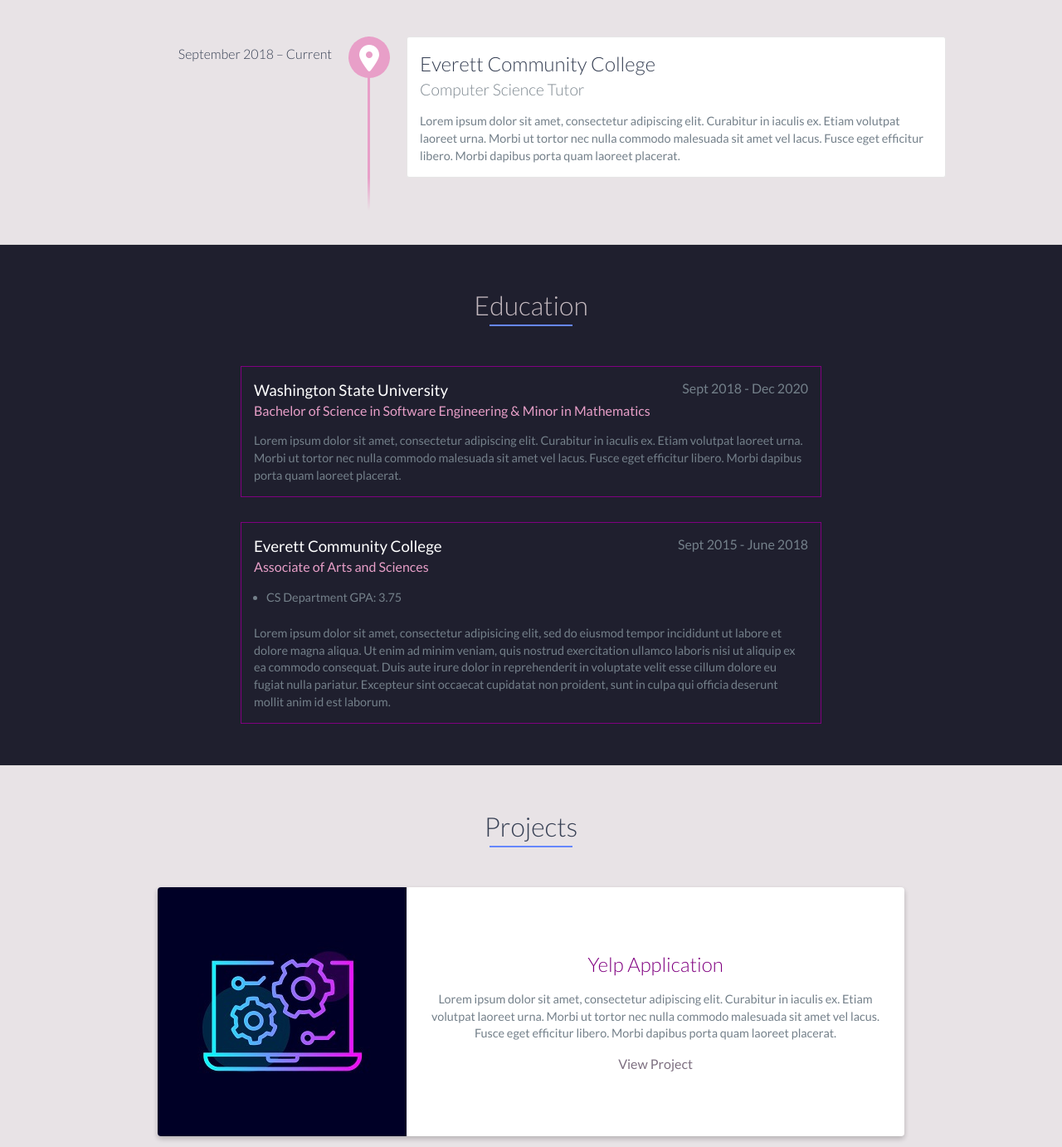
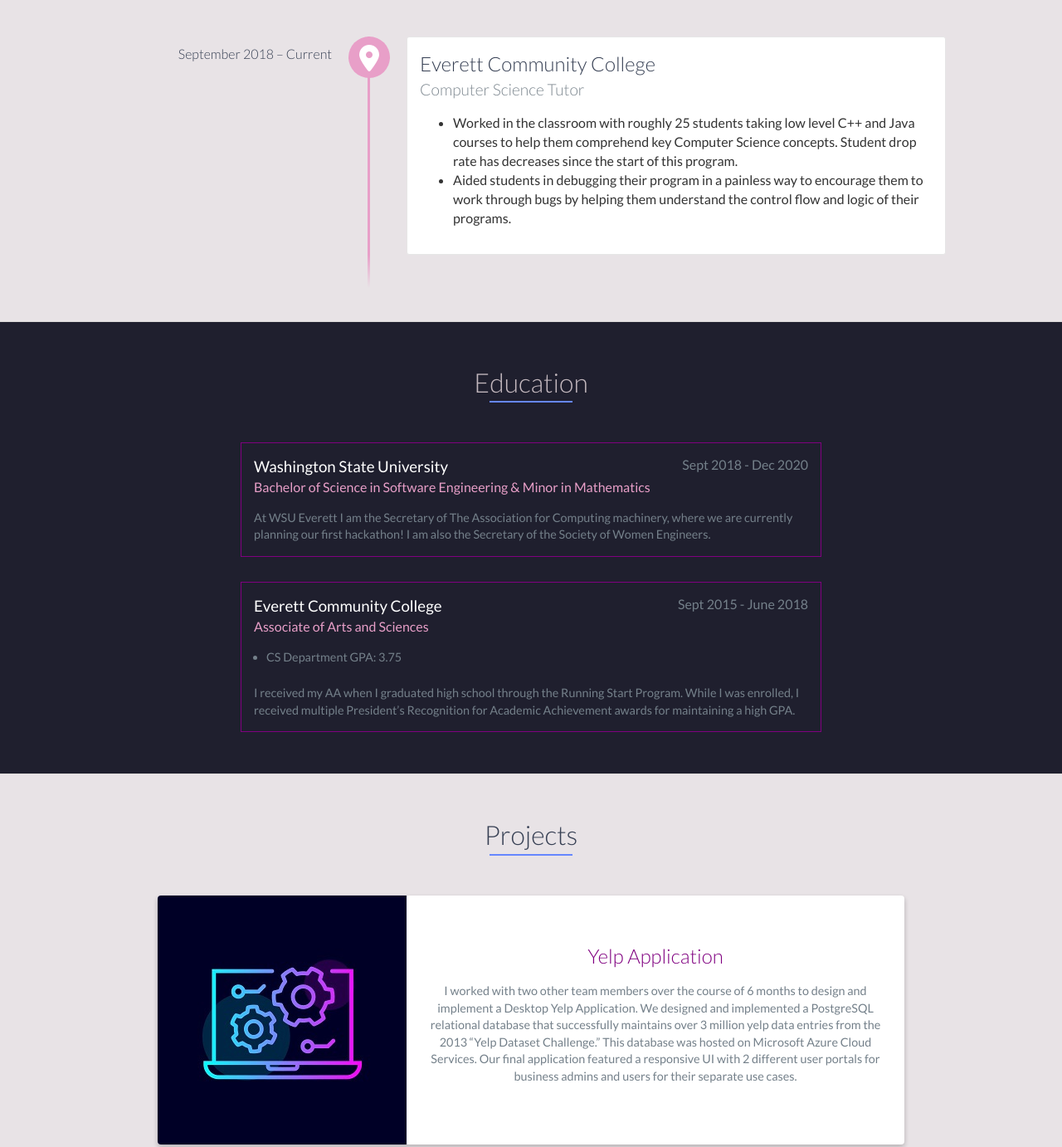
Before and after one commit to rebeccachild74/rebeccachild.github.io, a website: page index.html in a window 1280 px wide. Shown: the part 1200-2582 px from the top of the page at 83% size. Drawn offline with nearby package versions, Linux system fonts and the light colour scheme.

Commit message:
Updated content to match resume

```diff
--- a/index.html
+++ b/index.html
@@ -84,9 +84,10 @@
             <div data-date="September 2018 – Current">
                 <h3>Everett Community College</h3>
                 <h4>Computer Science Tutor</h4>
-                <p>
-                    Lorem ipsum dolor sit amet, consectetur adipiscing elit. Curabitur in iaculis ex. Etiam volutpat laoreet urna. Morbi ut tortor nec nulla commodo malesuada sit amet vel lacus. Fusce eget efficitur libero. Morbi dapibus porta quam laoreet placerat.
-                </p>
+                <ul>
+                    <li>Worked in the classroom with roughly 25 students taking low level C++ and Java courses to help them comprehend key Computer Science concepts. Student drop rate has decreases since the start of this program.</li>
+                    <li>Aided students in debugging their program in a painless way to encourage them to work through bugs by helping them understand the control flow and logic of their programs.</li>
+                </ul>
             </div>
         </div>
     </div>
@@ -99,7 +100,7 @@
             <span class="education-date">Sept 2018 - Dec 2020</span>
             <h4>Bachelor of Science in Software Engineering & Minor in Mathematics</h4>
             <p>
-                Lorem ipsum dolor sit amet, consectetur adipiscing elit. Curabitur in iaculis ex. Etiam volutpat laoreet urna. Morbi ut tortor nec nulla commodo malesuada sit amet vel lacus. Fusce eget efficitur libero. Morbi dapibus porta quam laoreet placerat.
+                At WSU Everett I am the Secretary of The Association for Computing machinery, where we are currently planning our first hackathon! I am also the Secretary of the Society of Women Engineers.
             </p>
         </div>
         <!-- End .education-block -->
@@ -112,12 +113,7 @@
                     <li>CS Department GPA: 3.75</li>
             </ul> </br>
             <p>
-                Lorem ipsum dolor sit amet, consectetur adipisicing elit, sed do eiusmod
-                tempor incididunt ut labore et dolore magna aliqua. Ut enim ad minim veniam,
-                quis nostrud exercitation ullamco laboris nisi ut aliquip ex ea commodo
-                consequat. Duis aute irure dolor in reprehenderit in voluptate velit esse
-                cillum dolore eu fugiat nulla pariatur. Excepteur sint occaecat cupidatat non
-                proident, sunt in culpa qui officia deserunt mollit anim id est laborum.
+                I received my AA when I graduated high school through the Running Start Program. While I was enrolled, I received multiple President’s Recognition for Academic Achievement awards for maintaining a high GPA.
             </p>
         </div>
         <!-- End .education-block -->
@@ -136,9 +132,8 @@
                     <div class="project-info">
                         <h3>Yelp Application</h3>
                         <p>
-                            Lorem ipsum dolor sit amet, consectetur adipiscing elit. Curabitur in iaculis ex. Etiam volutpat laoreet urna. Morbi ut tortor nec nulla commodo malesuada sit amet vel lacus. Fusce eget efficitur libero. Morbi dapibus porta quam laoreet placerat.
+                            I worked with two other team members over the course of 6 months to design and implement a Desktop Yelp Application. We designed and implemented a PostgreSQL relational database that successfully maintains over 3 million yelp data entries from the 2013 “Yelp Dataset Challenge.” This database was hosted on Microsoft Azure Cloud Services. Our final application featured a responsive UI with 2 different user portals for business admins and users for their separate use cases.
                         </p>
-                        <a href="#">View Project</a>
                     </div>
                     <!-- End .project-info -->
                 </div>
@@ -152,9 +147,8 @@
                     <div class="project-info">
                         <h3>Machine Learning</h3>
                         <p>
-                            Lorem ipsum dolor sit amet, consectetur adipiscing elit. Curabitur in iaculis ex. Etiam volutpat laoreet urna. Morbi ut tortor nec nulla commodo malesuada sit amet vel lacus. Fusce eget efficitur libero. Morbi dapibus porta quam laoreet placerat.
+                            I am learning several different machine learning methods through an online UDemy course. It covers concepts and demos on topics including Natural Language Processing, Deep Learning, and Neural Networks.
                         </p>
-                        <a href="#">View Project</a>
                     </div>
                     <!-- End .project-info -->
                 </div>
@@ -168,9 +162,8 @@
                     <div class="project-info">
                         <h3>Amazon Web Services</h3>
                         <p>
-                            Lorem ipsum dolor sit amet, consectetur adipiscing elit. Curabitur in iaculis ex. Etiam volutpat laoreet urna. Morbi ut tortor nec nulla commodo malesuada sit amet vel lacus. Fusce eget efficitur libero. Morbi dapibus porta quam laoreet placerat.
+                            I am working towards an AWS Certified Developer Associate Certification. I have covered topics including EC2, S3, and CodePipeline.
                         </p>
-                        <a href="#">View Project</a>
                     </div>
                     <!-- End .project-info -->
                 </div>
```
